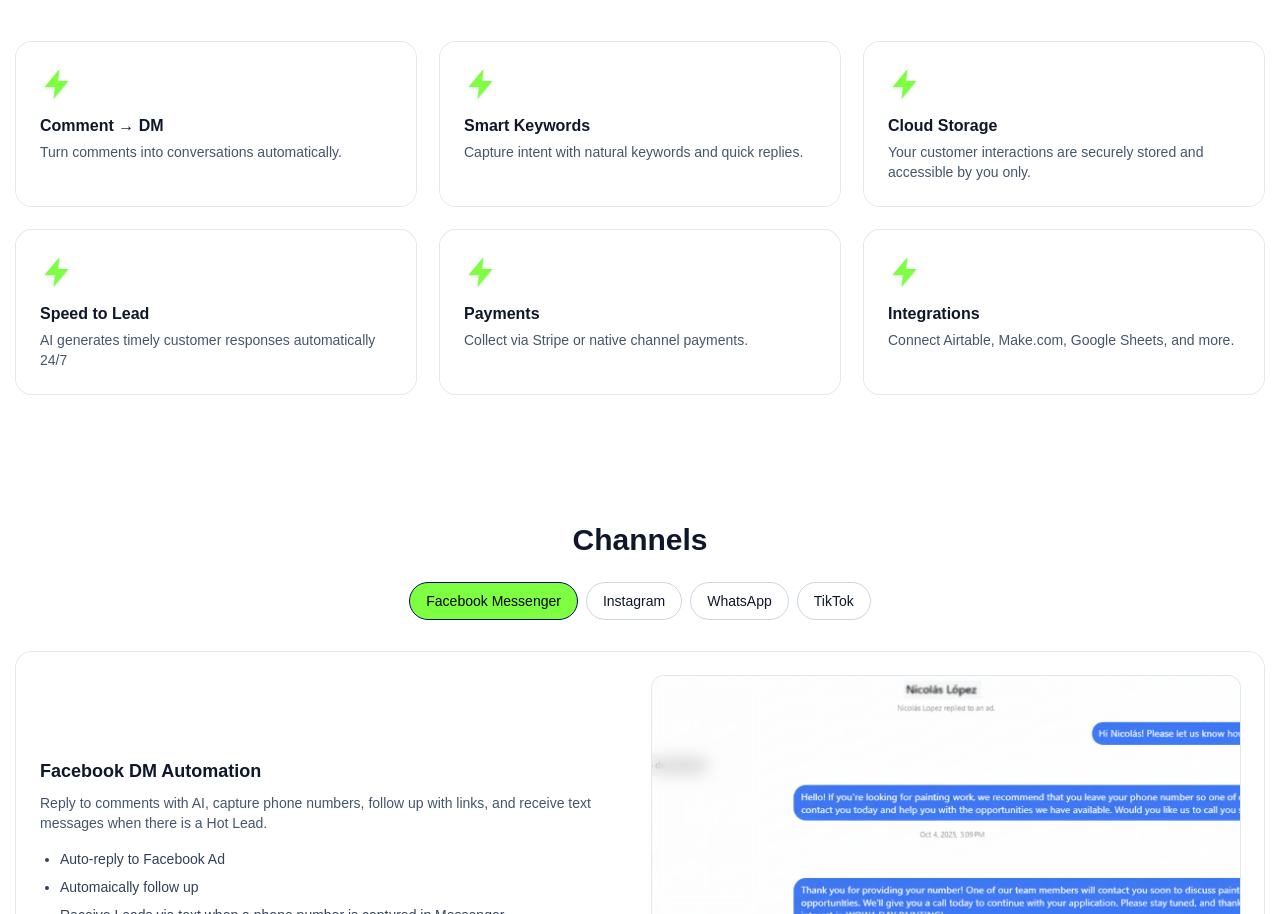
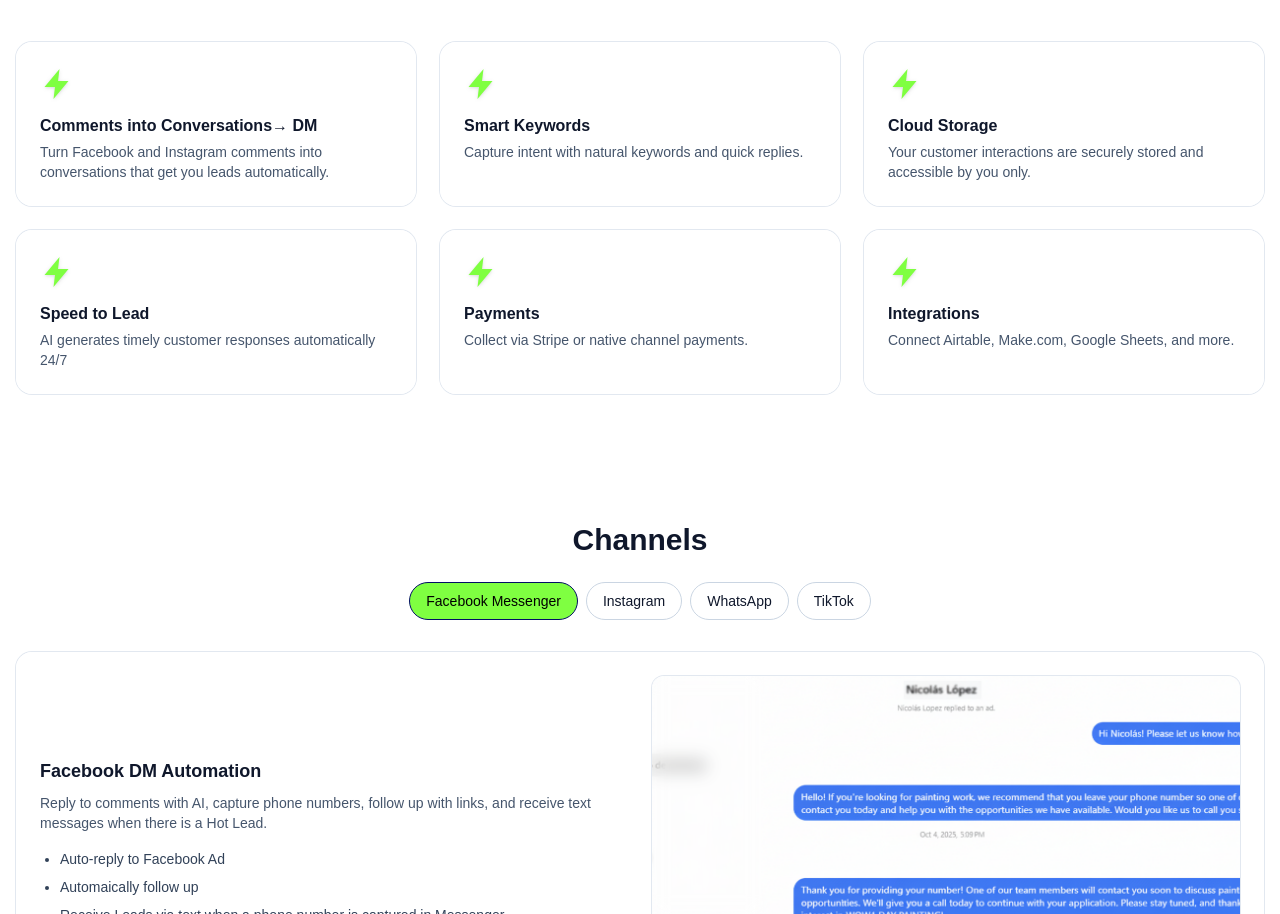
Before and after one commit to walterjordan/jab-site, a Next.js app: page / in a window 1280 px wide. Shown: the part 908-1822 px from the top of the page. Built offline with nearby package versions, Linux system fonts and the light colour scheme.

Commit message:
Update page.tsx

```diff
--- a/src/app/page.tsx
+++ b/src/app/page.tsx
@@ -125,7 +125,7 @@ export default function ManyChatStyleLanding() {
           <p className="text-center text-slate-600 mt-3 max-w-2xl mx-auto">Comment-to-DM, keyword triggers, link-in-bio, and checkout—all from one place.</p>
           <div className="mt-10 grid md:grid-cols-3 gap-6">
             {[
-              {title: "Comment → DM", desc: "Turn comments into conversations automatically."},
+              {title: "Comments into Conversations→ DM", desc: "Turn Facebook and Instagram comments into conversations that get you leads automatically."},
               {title: "Smart Keywords", desc: "Capture intent with natural keywords and quick replies."},
               {title: "Cloud Storage", desc: "Your customer interactions are securely stored and accessible by you only."},
               {title: "Speed to Lead", desc: "AI generates timely customer responses automatically 24/7"},
```
